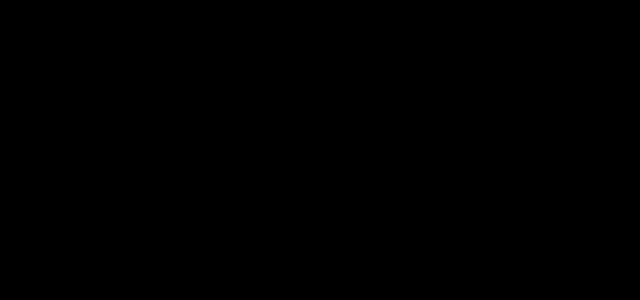
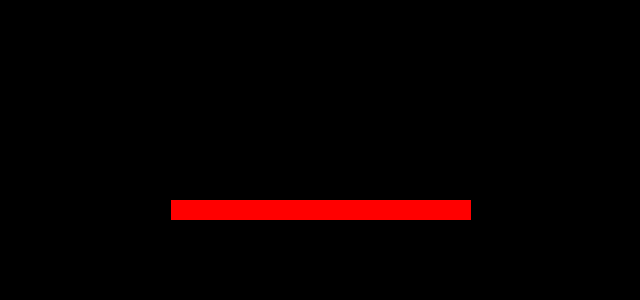
Before and after one commit to Utelagazkodas/FlappyBirdAi, a React (Vite) app: page / in a window 1280 px wide. Shown: the top 300 px of the page, without its empty margins (469-1109 px from the left). Built offline with nearby package versions, Linux system fonts and the light colour scheme.

Commit message:
more collision

```diff
--- a/src/App.tsx
+++ b/src/App.tsx
@@ -1,7 +1,7 @@
 import { useEffect, useRef } from "react"
-import { birds, draw } from "./game/draw";
+import { birds, draw, entities } from "./game/draw";
 import { bird } from "./game/bird";
-import { vector2 } from "./misc/classes";
+import { entity, vector2 } from "./misc/classes";
 
 
 
@@ -18,6 +18,8 @@ function App() :JSX.Element {
   const canvasRef = useRef<HTMLCanvasElement>(null);
 
     birds.push(new bird(true))
+
+    entities.push(new entity(new vector2(0, -200), new vector2(300, 20), "rectangle", "red"))
 
 
     // Handle key press event
--- a/src/game/bird.tsx
+++ b/src/game/bird.tsx
@@ -1,4 +1,6 @@
 import { entity, vector2 } from "../misc/classes";
+import { getCollision } from "../misc/math";
+import { entities } from "./draw";
 
 
 export class bird extends entity{
@@ -9,7 +11,7 @@ export class bird extends entity{
 
 
     constructor(player? : boolean){
-        super(vector2.zero, new vector2(20,20), "circle", "green")
+        super(vector2.zero, new vector2(20,20), "circle", "green", true)
         this.velocity = new vector2(0,0)
 
         this.bird = this
@@ -23,14 +25,33 @@ export class bird extends entity{
 
         this.velocity.y += this.gravity * (1/60)
 
-
+        if(this.isDead()){
+            this.update = () => {}
+            this.position = new vector2(Infinity, Infinity)
+        }
     }
 
     jump(){
         this.velocity.y = -5
     }
 
-    isAlive(): boolean {
+    isDead(): boolean {
+        // out of screen
+        if(this.size.x + this.position.y > window.innerHeight / 2 || this.position.y - this.size.x  < -1 * window.innerHeight / 2){
+            return true
+        }
 
+        entities.forEach(element => {
+
+            if(!element.bird){
+                console.log(element.position.y)
+
+                if(getCollision(element, this)){
+                    return true
+                }
+            }
+        });
+
+        return false
     }
 }
--- a/src/misc/classes.tsx
+++ b/src/misc/classes.tsx
@@ -28,6 +28,18 @@ export class vector2 {
     magnitude() : number {
         return Math.sqrt(this.x ^ 2 + this.y ^ 2)
     }
+
+    abs() : vector2 {
+        return new vector2(Math.abs(this.x), Math.abs(this.y))
+    }
+
+    multiply(num : number) : vector2 {
+        return new vector2(this.x * num, this.y * num)
+    }
+
+    divide(num : number) : vector2 {
+        return this.multiply(1 / num)
+    }
 }
 
 
@@ -39,14 +51,20 @@ export class entity {
     color: string
     bird? : bird
 
-    constructor(position: vector2, size: vector2, shape: string, color: string) {
+    constructor(position: vector2, size: vector2, shape: string, color: string, render? : boolean) {
         this.position = position
         this.size = size
         this.color = color
 
         if (shape == "circle" || shape == "rectangle") {
             this.shape = shape
-            entities.push(this)
+
+            if(render){
+                entities.push(this)
+            }
+            if(shape == "circle"){
+                this.size.y = this.size.x
+            }
 
             return
         }
@@ -79,6 +97,10 @@ export class entity {
 
     update(){throw Error("updating non bird or pipe entity")}
 
+    copy() : entity{
+        return new entity(this.position, this.size, this.shape, this.color, false)
+    }
+
     isAlive():boolean {throw Error()}
 
 }
--- a/src/misc/math.tsx
+++ b/src/misc/math.tsx
@@ -1,21 +1,23 @@
 import { entity, vector2 } from "./classes";
 
-export function getCollision(a : entity, b: entity) : boolean{
+export function getCollision(a: entity, b: entity): boolean {
 
-    if(a.shape == b.shape){
-        if(a.shape == "circle"){
+    if (a.shape == b.shape) {
+        if (a.shape == "circle") {
             return cirCirCollision(a, b)
         }
-        if(a.shape == "rectangle"){
+        if (a.shape == "rectangle") {
             return recRecCollision(a, b)
         }
     }
-    else{
-        if(a.shape == "rectangle" && b.shape == "circle"){
+    else {
+        console.log("asd")
+
+        if (a.shape == "rectangle" && b.shape == "circle") {
             return recCirCollision(a, b)
         }
-        if (a.shape == "circle" && b.shape == "rectangle"){
-            return recCirCollision(b,a)
+        if (a.shape == "circle" && b.shape == "rectangle") {
+            return recCirCollision(b, a)
         }
     }
 
@@ -23,22 +25,26 @@ export function getCollision(a : entity, b: entity) : boolean{
 
 }
 
-function recRecCollision (a : entity, b: entity) : boolean {
-    if(){
+function recRecCollision(a: entity, b: entity): boolean {
+    if (a.position.x <= b.position.x + b.size.x &&
+        a.position.x + a.size.x >= b.position.x &&
+        a.position.y <= b.position.y + b.size.y &&
+        a.position.y + a.size.y >= b.position.y) {
+        return true
 
     }
     return false
 }
 
-function cirCirCollision (a: entity, b:entity) : boolean {
-    if(vector2.distance(a.position, b.position) <  a.size.x + b.size.x){
+function cirCirCollision(a: entity, b: entity): boolean {
+    if (vector2.distance(a.position, b.position) <= a.size.x + b.size.x) {
         return true
     }
     return false
 }
 
-function recCirCollision (rectangle : entity, circle : entity) : boolean {
-    if(){
+function recCirCollision(rectangle: entity, circle: entity): boolean {
+    if (vector2.distance(rectangle.position, circle.position) <= circle.size.x + getRecSideDistance(rectangle, new vector2(rectangle.position.x - circle.position.x, rectangle.position.y - circle.position.y))) {
         return true
     }
     return false
@@ -46,6 +52,21 @@ function recCirCollision (rectangle : entity, circle : entity) : boolean {
 
 
 
-function getRecSideDistance (rectange : entity, line : vector2) : number {
+function getRecSideDistance(rectangle: entity, line: vector2): number {
+    // tries it with the left (/right) side
+    const halfWidth = rectangle.size.x / 2
 
+    if(line.x == 0){
+        return halfWidth
+    }
+
+    let t : vector2 = line.abs()
+    t = new vector2(1 * halfWidth, (t.y / t.x ) * halfWidth)
+
+    if(t.magnitude() > vector2.distance(vector2.zero, rectangle.size.divide(2))) {
+
+        return getRecSideDistance(new entity(rectangle.position, new vector2(rectangle.size.y, rectangle.size.x), rectangle.shape, rectangle.color), new vector2(line.y, line.x))
+    }
+
+    return t.magnitude()
 }
```
Also changed, not shown: 1 other file (tests, documents, lock files or other folders).
